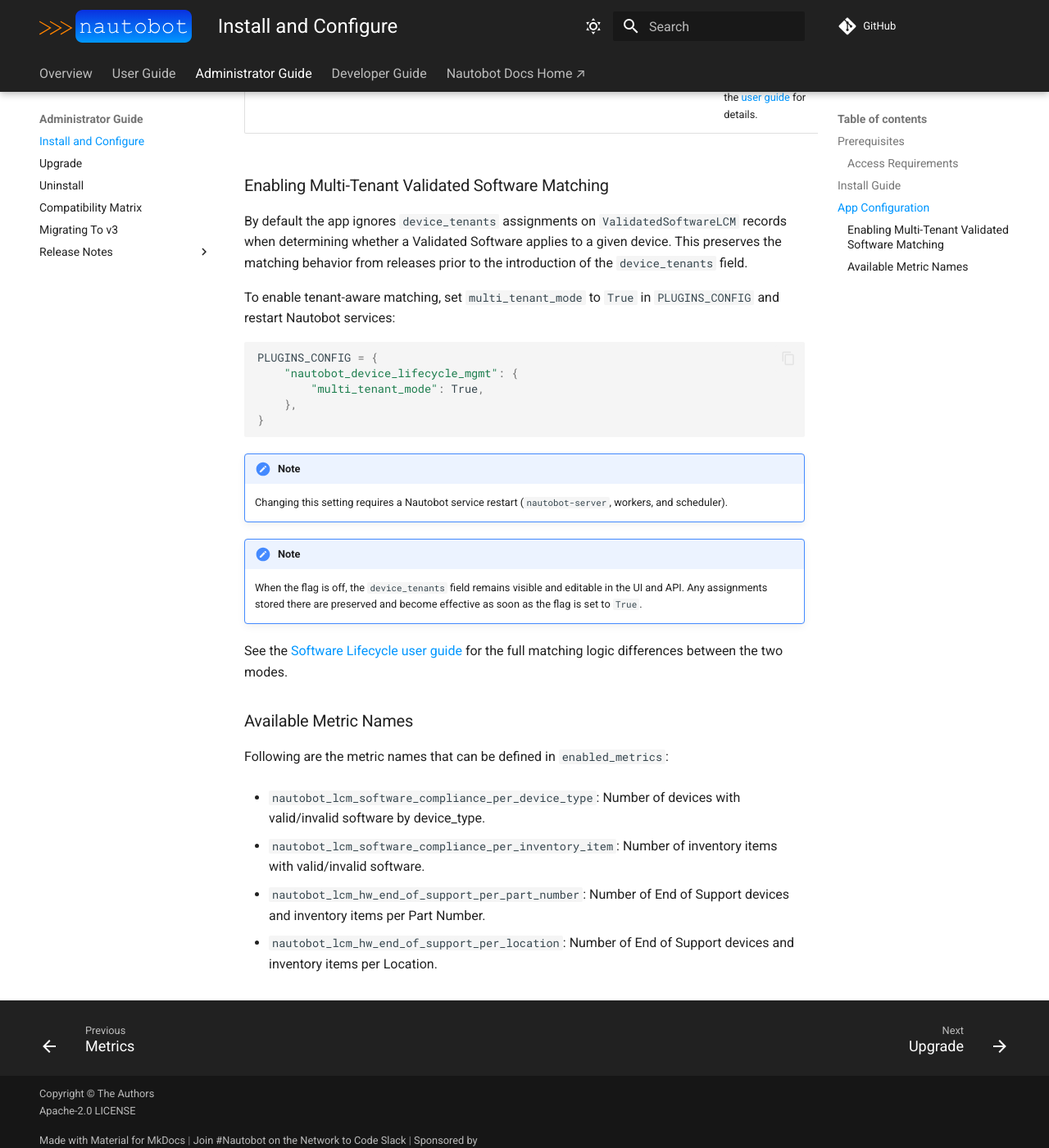
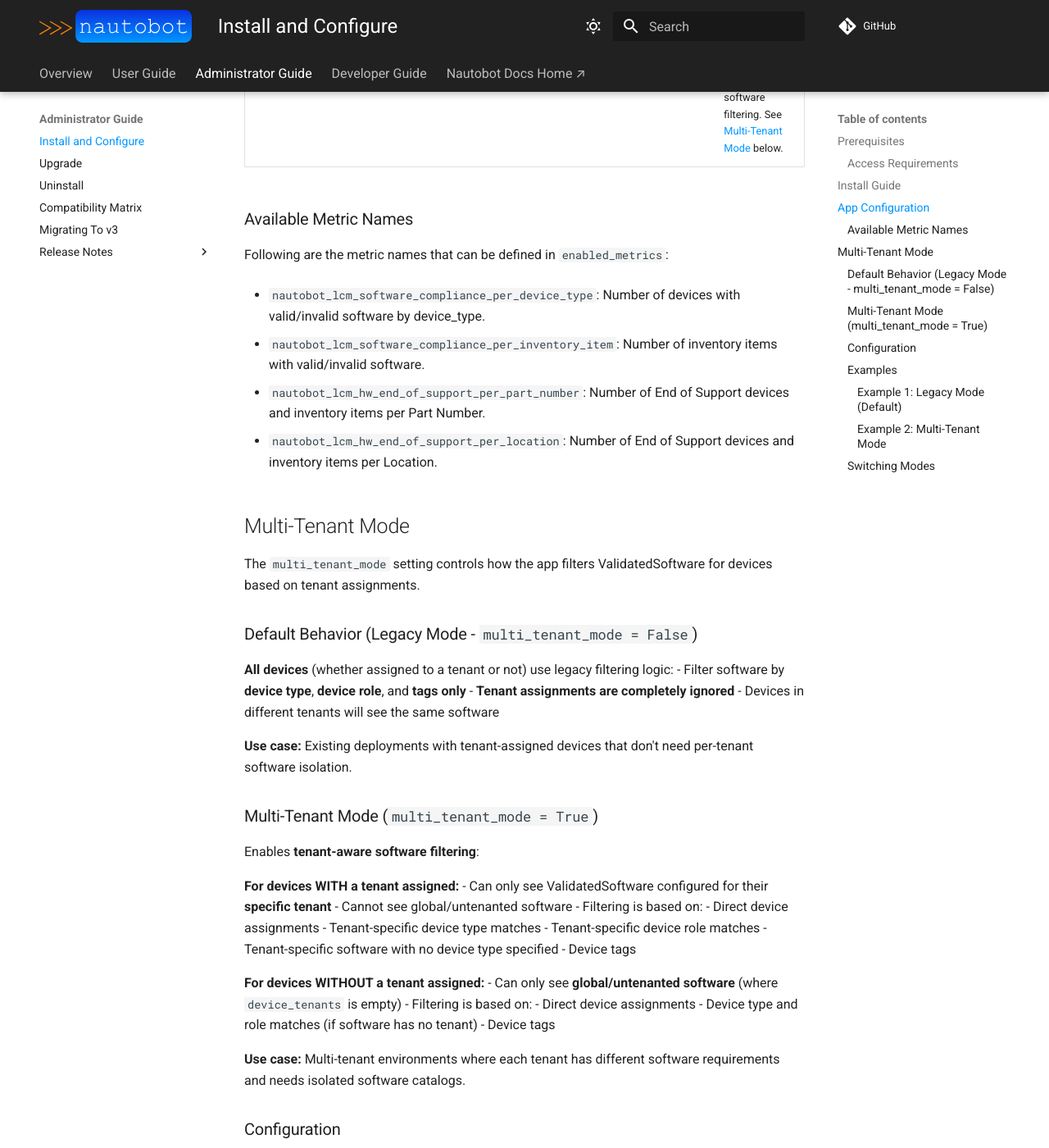
Before and after one commit to nautobot/nautobot-app-device-lifecycle-mgmt, an MkDocs documentation site: the page built from docs/admin/install.md, in a window 1280 px wide and 1400 px high, scrolled down 2671 px. Shown: the whole window at 82% size. Built offline with MkDocs 1.6.1 and Material for MkDocs 9.7.7, drawn with Linux system fonts in a browser that asks for light colours; comment, search, counter and statistics services are not loaded; some of the changed text lies outside the part shown.

Commit message:
CHORE: docs update to add multi-tenant mode details to install docs/admin/install.md 	modified:   docs/admin/install.md

````diff
--- a/docs/admin/install.md
+++ b/docs/admin/install.md
@@ -77,29 +77,7 @@ The app behavior can be controlled with the following list of settings:
 | `barchart_width`     | `12`                                                                | `12`               | The width of the barchart within the overview report.                |
 | `barchart_height`    | `5`                                                                 | `5`                | The height of the barchart within the overview report.               |
 | `enabled_metrics`    | `["metrics_lcm_hw_end_of_support_location"]`                        | `[]`               | Enables metrics corresponding to the provided entries.               |
-| `multi_tenant_mode`  | `True`                                                              | `False`            | Opt-in flag that enables tenant-scoped Validated Software matching. When `False` (default) the `device_tenants` M2M on `ValidatedSoftwareLCM` is ignored by matching logic, preserving pre-tenancy behavior. See the [user guide](../user/software_lifecycle.md#multi-tenant-mode-opt-in) for details. |
-
-### Enabling Multi-Tenant Validated Software Matching
-
-By default the app ignores `device_tenants` assignments on `ValidatedSoftwareLCM` records when determining whether a Validated Software applies to a given device. This preserves the matching behavior from releases prior to the introduction of the `device_tenants` field.
-
-To enable tenant-aware matching, set `multi_tenant_mode` to `True` in `PLUGINS_CONFIG` and restart Nautobot services:
-
-```python
-PLUGINS_CONFIG = {
-    "nautobot_device_lifecycle_mgmt": {
-        "multi_tenant_mode": True,
-    },
-}
-```
-
-!!! note
-    Changing this setting requires a Nautobot service restart (`nautobot-server`, workers, and scheduler).
-
-!!! note
-    When the flag is off, the `device_tenants` field remains visible and editable in the UI and API. Any assignments stored there are preserved and become effective as soon as the flag is set to `True`.
-
-See the [Software Lifecycle user guide](../user/software_lifecycle.md#multi-tenant-mode-opt-in) for the full matching logic differences between the two modes.
+| `multi_tenant_mode`  | `True` or `False`                                                   | `False`            | Enable tenant-aware software filtering. See [Multi-Tenant Mode](#multi-tenant-mode) below. |
 
 ### Available Metric Names
 
@@ -112,3 +90,75 @@ Following are the metric names that can be defined in `enabled_metrics`:
 - `nautobot_lcm_hw_end_of_support_per_part_number`: Number of End of Support devices and inventory items per Part Number.
 
 - `nautobot_lcm_hw_end_of_support_per_location`: Number of End of Support devices and inventory items per Location.
+
+## Multi-Tenant Mode
+
+The `multi_tenant_mode` setting controls how the app filters ValidatedSoftware for devices based on tenant assignments.
+
+### Default Behavior (Legacy Mode - `multi_tenant_mode = False`)
+
+**All devices** (whether assigned to a tenant or not) use legacy filtering logic:
+- Filter software by **device type**, **device role**, and **tags only**
+- **Tenant assignments are completely ignored**
+- Devices in different tenants will see the same software
+
+**Use case:** Existing deployments with tenant-assigned devices that don't need per-tenant software isolation.
+
+### Multi-Tenant Mode (`multi_tenant_mode = True`)
+
+Enables **tenant-aware software filtering**:
+
+**For devices WITH a tenant assigned:**
+- Can only see ValidatedSoftware configured for their **specific tenant**
+- Cannot see global/untenanted software
+- Filtering is based on:
+  - Direct device assignments
+  - Tenant-specific device type matches
+  - Tenant-specific device role matches
+  - Tenant-specific software with no device type specified
+  - Device tags
+
+**For devices WITHOUT a tenant assigned:**
+- Can only see **global/untenanted software** (where `device_tenants` is empty)
+- Filtering is based on:
+  - Direct device assignments
+  - Device type and role matches (if software has no tenant)
+  - Device tags
+
+**Use case:** Multi-tenant environments where each tenant has different software requirements and needs isolated software catalogs.
+
+### Configuration
+
+To enable multi-tenant mode, add the following to your `nautobot_config.py`:
+
+```python
+PLUGINS_CONFIG = {
+    "nautobot_device_lifecycle_mgmt": {
+        "multi_tenant_mode": True,  # Enable tenant-aware filtering
+    },
+}
+```
+
+### Examples
+
+#### Example 1: Legacy Mode (Default)
+- Device "rtr1" assigned to **Tenant A**
+- Global software "IOS 17.3.3" configured for device type "ASR-1000"
+- **Result:** Device "rtr1" **CAN** see the global software (legacy behavior)
+
+#### Example 2: Multi-Tenant Mode
+- Device "rtr1" assigned to **Tenant A**
+- Global software "IOS 17.3.3" configured for device type "ASR-1000" (no tenant)
+- ValidatedSoftware for same version configured for **Tenant A**
+- **Result:** Device "rtr1" **CANNOT** see the global software, only the Tenant A version
+
+### Switching Modes
+
+To switch between modes, simply update the `multi_tenant_mode` setting in your `nautobot_config.py` and restart Nautobot services:
+
+```shell
+sudo systemctl restart nautobot nautobot-worker nautobot-scheduler
+```
+
+!!! note
+    No database migrations are required when changing this setting - it is purely logical and doesn't affect how software is stored.
````
